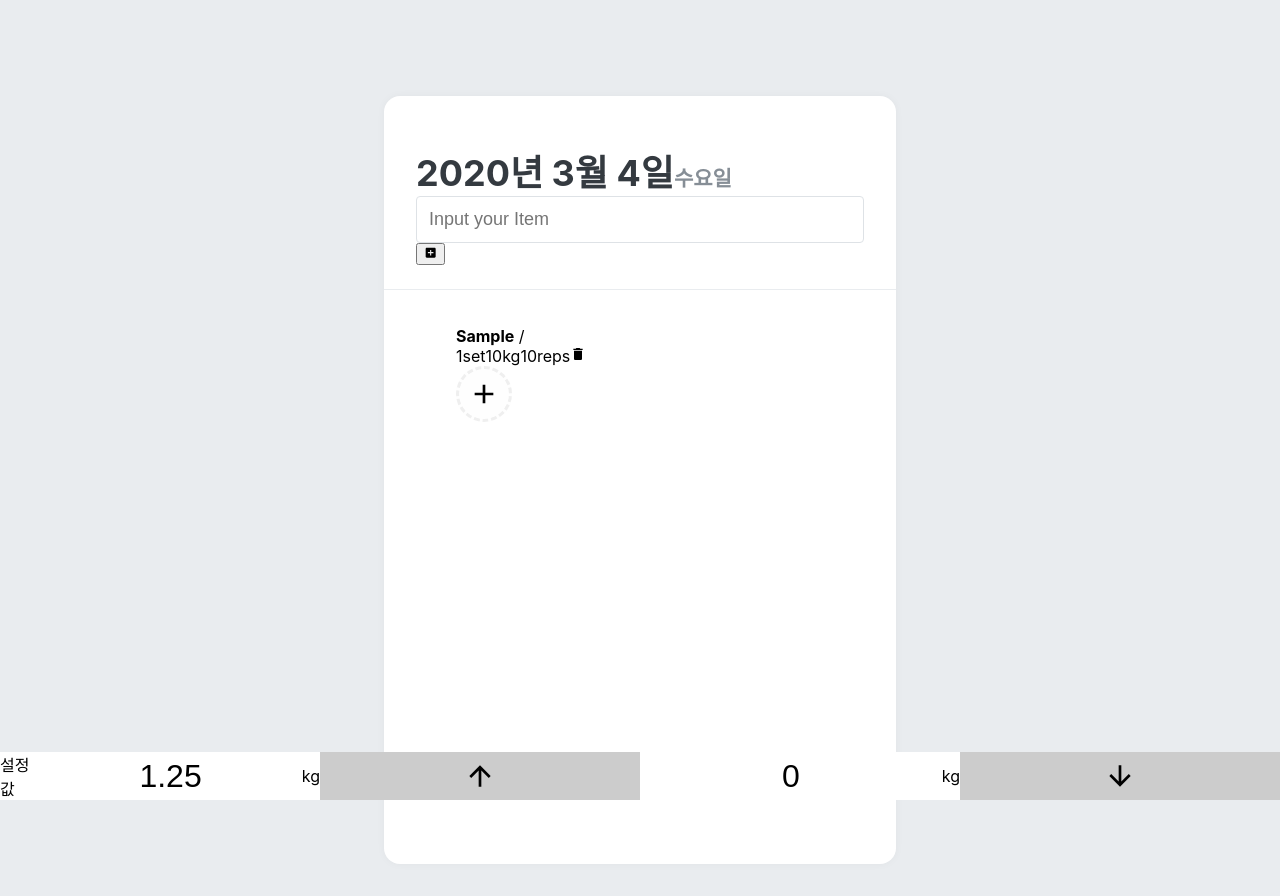
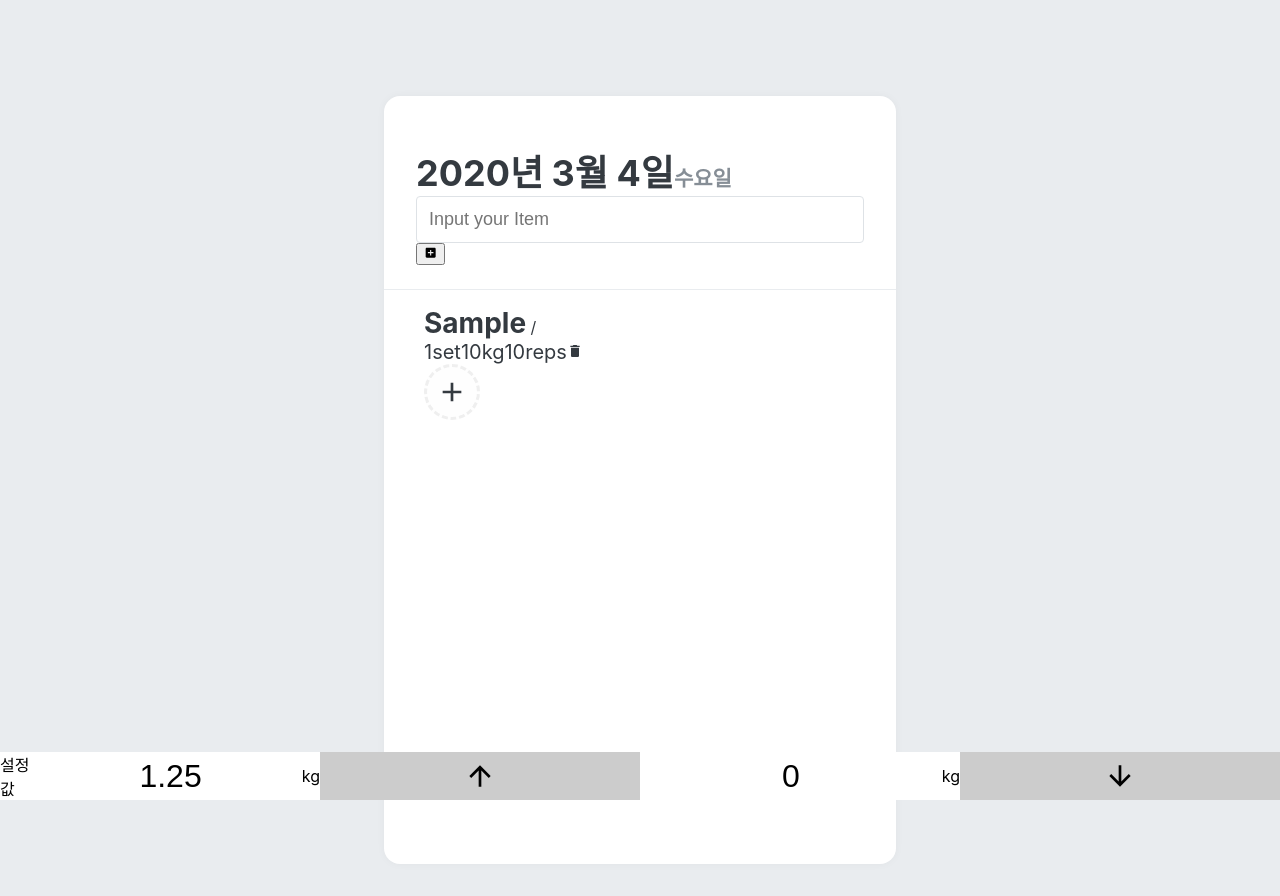
Before and after one commit to mooniljoo/web_my_workout_report, a React (Create React App) app: page / in a window 1280 px wide. Both pictures are taken after typing "Sample" into the empty fields and a click on the button 430 px from the left and 254 px from the top of the page. Built offline with nearby package versions, Linux system fonts and the light colour scheme.

Commit message:
font-style 정리

```diff
--- a/src/components/RoutineItem.js
+++ b/src/components/RoutineItem.js
@@ -5,7 +5,6 @@ import styled from "styled-components";
 
 const TodoListBlock = styled.div`
   flex: 1;
-  padding: 20px 32px;
   padding-bottom: 48px;
   overflow-y: auto;
 `;
--- a/src/components/WorkoutItem.scss
+++ b/src/components/WorkoutItem.scss
@@ -1,31 +1,15 @@
 $black: #333;
 $blue: #1c7ed6;
 
-.Workout {
-  width: 100%;
-  margin-bottom: 10px;
-
-  color: $black;
-  font-weight: bold;
-
-  font-size: 1rem;
-
-  background: $blue;
-  &:hover {
-    background: lighten($blue, 5%);
+.WorkoutItem {
+  margin: 0;
+  color: #343a40;
+  .name {
+    font-size: 28px;
   }
-  &:active {
-    background: darken($blue, 5%);
+  .counts {
+    font-size: 20px;
   }
-}
-.Buttons {
-  display: flex;
-  justify-content: space-between;
-}
-.Button-del {
-  cursor: pointer;
-}
-
   .addButton {
     display: flex;
     justify-content: center;
@@ -47,7 +31,6 @@ $blue: #1c7ed6;
       border: 3px solid #eee;
     }
   }
-
   .Remove {
     display: flex;
     align-items: center;
@@ -60,3 +43,11 @@ $blue: #1c7ed6;
       color: #ff6b6b;
     }
   }
+  .Buttons {
+    display: flex;
+    justify-content: space-between;
+  }
+  .Button-del {
+    cursor: pointer;
+  }
+}
```
Lines whose indentation alone changed are shown as unchanged.
